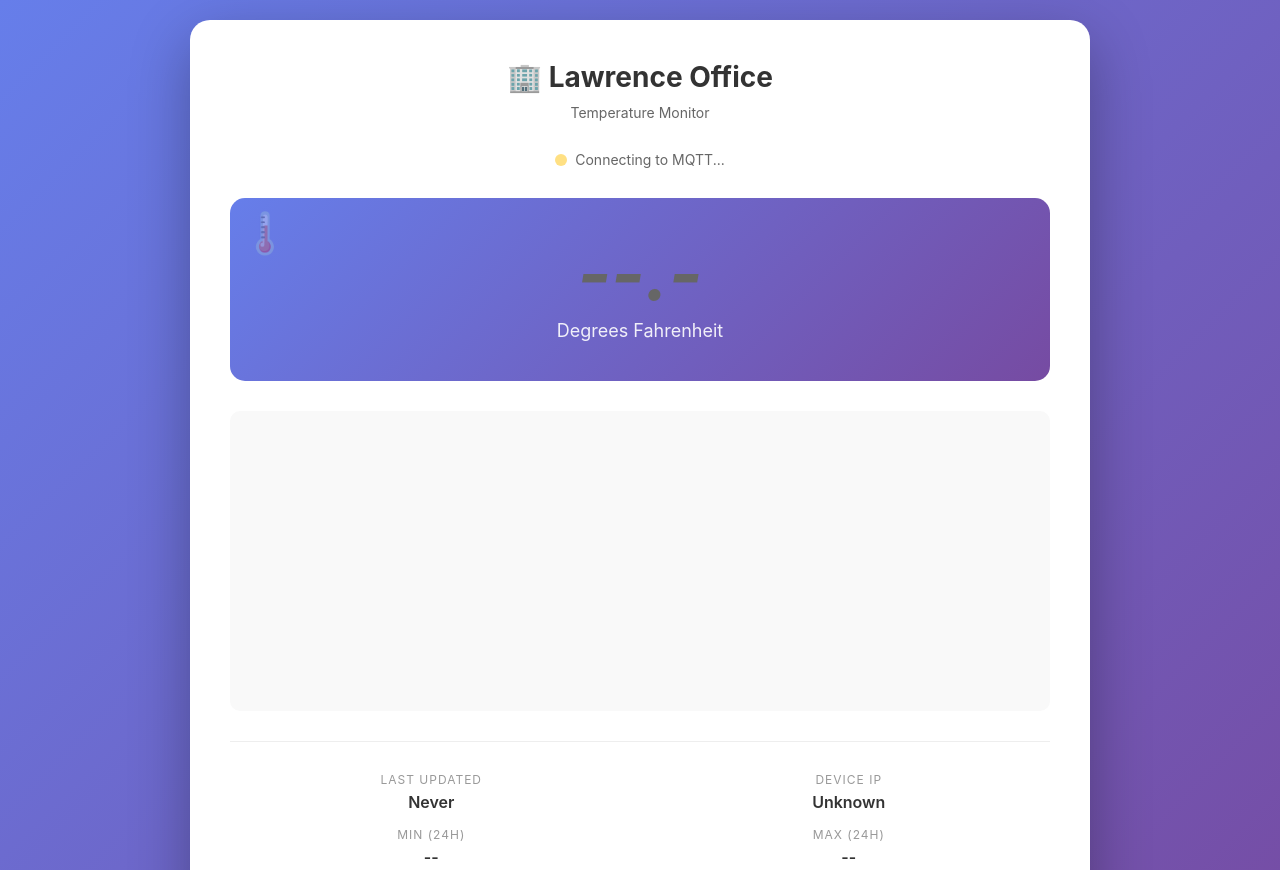
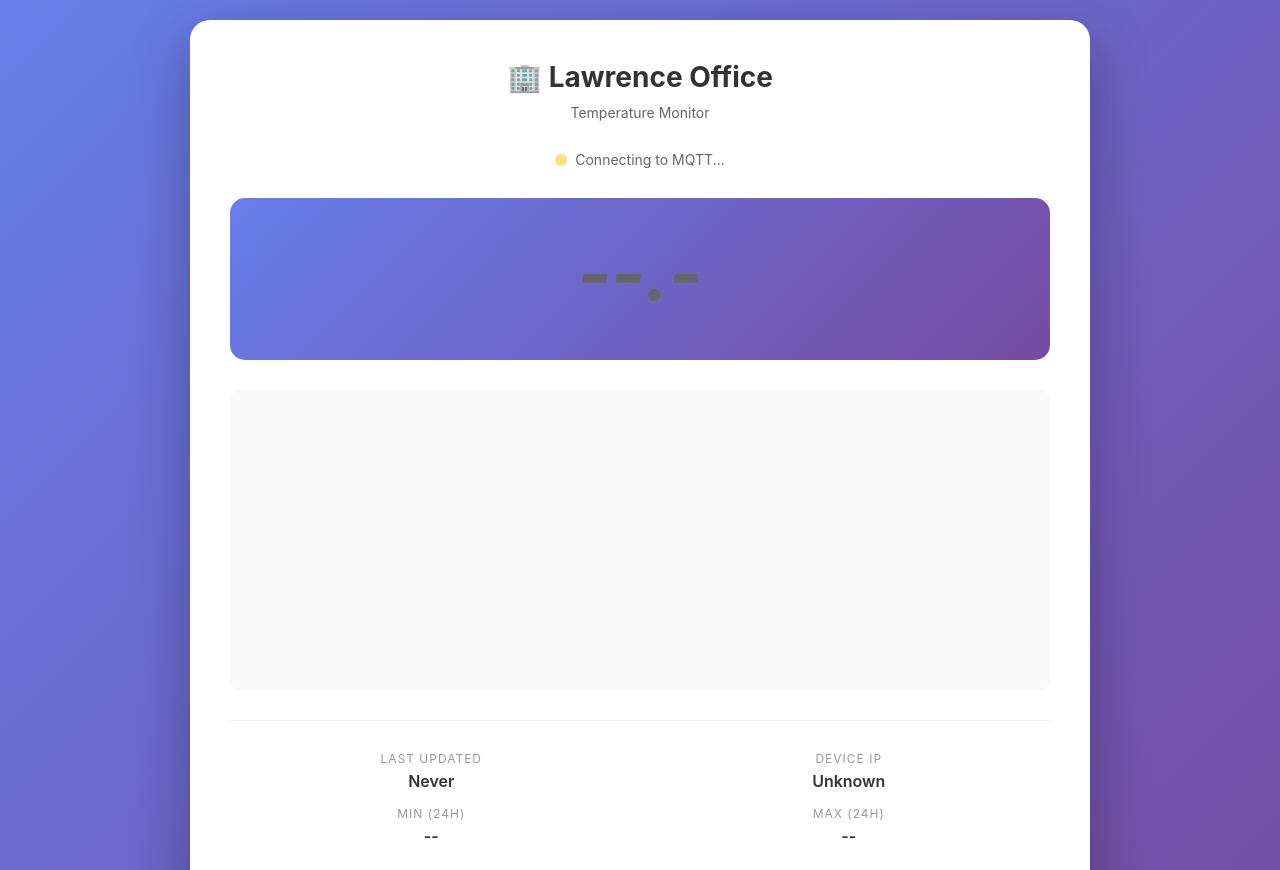
Before and after one commit to ryanomite/lawrence-thermometer, a plain HTML site: page web/index.html in a window 1280 px wide. Shown: the top 870 px of the page. Drawn offline with nearby package versions, Linux system fonts and the light colour scheme; a script that the page names is missing.

Commit message:
Remove thermometer emoji and 'Degrees Fahrenheit' label from dashboard

```diff
--- a/web/index.html
+++ b/web/index.html
@@ -53,15 +53,6 @@
             margin: 30px 0;
             position: relative;
             overflow: hidden;
-        }
-
-        .temperature-display::before {
-            content: '🌡️';
-            position: absolute;
-            top: 10px;
-            left: 10px;
-            font-size: 40px;
-            opacity: 0.3;
         }
 
         .temperature {
@@ -207,7 +198,6 @@
             <div class="temperature" id="temperature">
                 <span class="loading">--.-</span>
             </div>
-            <div class="temperature-label">Degrees Fahrenheit</div>
         </div>
 
         <div class="chart-container">
```
